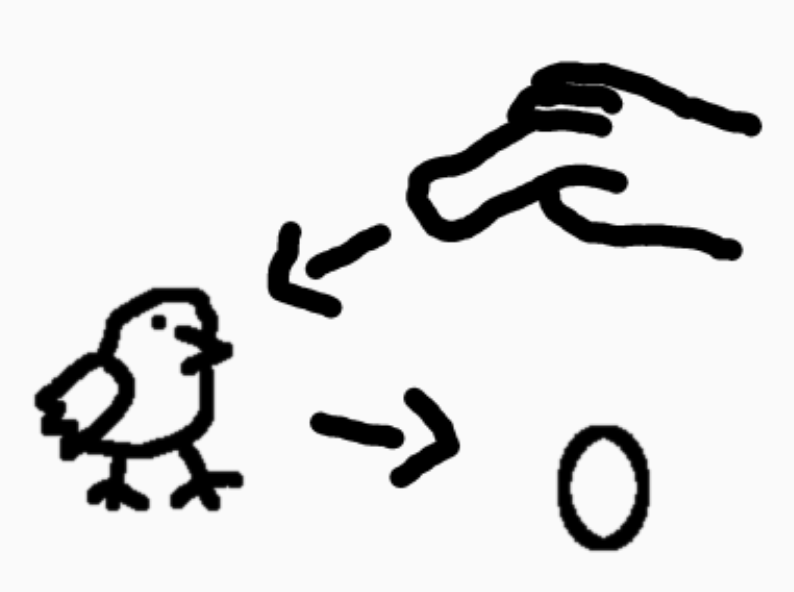
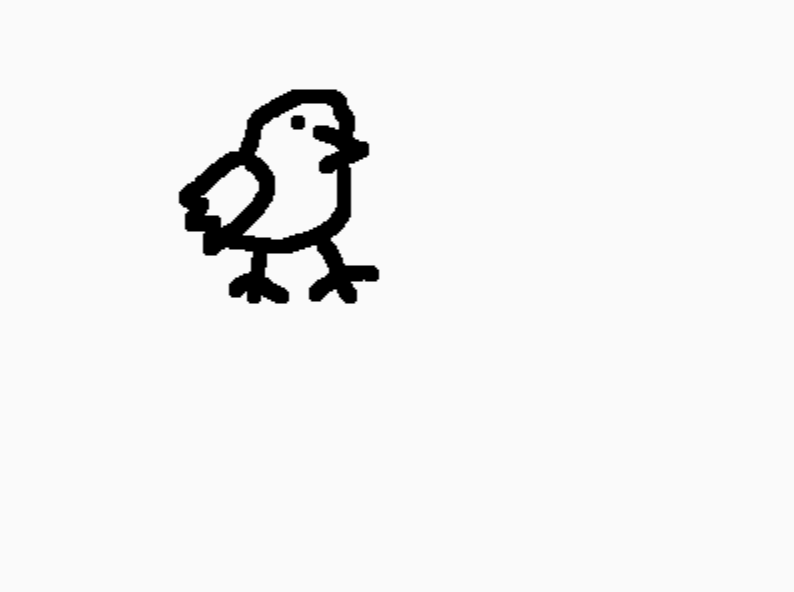
Before and after one commit to harcomaase/happy-mrs-chicken, a plain HTML site: page web/index.html in a window 1280 px wide. Shown: the part 110-702 px from the top of the page, without its empty margins (353-1147 px from the left). Drawn offline with Linux system fonts and the light colour scheme.

Commit message:
feat: make page unscrollable, prevent zoom, change into

```diff
--- a/web/index.html
+++ b/web/index.html
@@ -4,15 +4,16 @@
 <head>
     <title>Happy Mrs. Chicken</title>
     <meta charset="UTF-8">
-    <meta name="viewport" content="width=device-width, initial-scale=1">
+    <meta name="viewport" content="width=device-width, initial-scale=1, maximum-scale=1.0, user-scalable=no">
     <link rel="manifest" href="manifest.json" />
     <link rel="icon" type="image/x-icon" href="huhn.png">
 
     <style>
-        body {
+        body, canvas {
             font-family: sans-serif;
             margin: 0 !important;
             padding: 0 !important;
+            background-color: #FAFAFA;
         }
     </style>
 </head>
--- a/web/script.js
+++ b/web/script.js
@@ -12,7 +12,7 @@ class Display {
     adjustCanvasDimensions() {
         const root = document.getElementsByTagName('html')[0];
         this.width = root.clientWidth;
-        this.height = root.clientHeight;
+        this.height = root.clientHeight - 5;
 
         console.log(`changing canvas dimensions from ${this.canvas.width}x${this.canvas.height} to ${this.width}x${this.height}`);
         this.canvas.width = this.width;
@@ -65,7 +65,13 @@ const GameConfig = {
 }
 class GameState {
     phase = GameConfig.phaseWelcomeScreen;
+    gameInitialisedTimestamp = 0;
 
+    // attributes for phase: welcome screen
+    welcomeScreenTransitionStart = 0;
+    welcomeScreenJumpDone = false;
+
+    // attributes for phase: main game
     chickens = [];
     eggs = [];
 
@@ -80,7 +86,6 @@ gameState.chickens.push(new Chicken(new Point(display.width / 2, display.height
 const images = {};
 images.huhnImage = new Image();
 images.eiImage = new Image();
-images.welcomeScreenImage = new Image();
 let imagesLoaded = 0;
 images.huhnImage.onload = function() {
     checkLoadedImages();
@@ -88,12 +93,8 @@ images.huhnImage.onload = function() {
 images.eiImage.onload = function() {
     checkLoadedImages();
 }
-images.welcomeScreenImage.onload = function() {
-    checkLoadedImages();
-}
 images.huhnImage.src = 'huhn.png';
 images.eiImage.src = 'ei.png';
-images.welcomeScreenImage.src = 'welcome.png';
 
 function registerServiceWorker() {
     if ("serviceWorker" in navigator) {
@@ -123,6 +124,7 @@ function init() {
         display.adjustCanvasDimensions();
     }, false);
 
+    gameState.gameInitialisedTimestamp = Date.now();
     // kick off the game loop
     window.requestAnimationFrame(gameLoop);
 }
@@ -137,8 +139,9 @@ function handleTapEvent(eventX, eventY) {
             break;
         }
         case GameConfig.phaseWelcomeScreen: {
+            // tapping on welcome screen leads to the main game
             console.log('entering main game');
-            gameState.phase = GameConfig.phaseMainGame;
+            gameState.welcomeScreenTransitionStart = Date.now();
             break;
         }
         case GameConfig.phaseGameOver: {
@@ -306,23 +309,53 @@ function drawWelcomeScreen() {
     display.context.fillStyle = "#FAFAFA";
     display.context.fillRect(0, 0, display.width, display.height);
 
-    //if(display.height<images.welcomeScreenImage.naturalHeight) {
-    //    display.context.drawImage(images.welcomeScreenImage, 0, 0, images.welcomeScreenImage.naturalWidth,display.height);
-    //}else if(display.width<images.welcomeScreenImage.naturalWidth) {
-    //    display.context.drawImage(images.welcomeScreenImage, 0, 0, display.width,images.welcomeScreenImage.naturalHeight);
-    if (display.height > display.width) {
-        const scaleFactor = display.width / images.welcomeScreenImage.naturalWidth;
-        let horizontalSpace = (display.height - images.welcomeScreenImage.naturalHeight) / scaleFactor /3;
-        if(horizontalSpace<0){
-            horizontalSpace=0;
+    const timestamp = Date.now();
+    const elapsedSinceStart = timestamp - gameState.gameInitialisedTimestamp;
+    const elapsedSinceTransitionStart = timestamp - gameState.welcomeScreenTransitionStart;
+
+    const transitionDurationInMillis = 500;
+    const slowingFactor = 10;
+    const scale = 2;
+
+
+    // jumping chicken animation as welcome screen
+    let jumpY = -Math.cos(elapsedSinceStart / slowingFactor / 180 * Math.PI) * images.huhnImage.naturalHeight / 2;
+    if (jumpY < 0 && !gameState.welcomeScreenJumpDone) {
+        jumpY = 0;
+    }
+
+    if (gameState.welcomeScreenTransitionStart > 0
+        && !gameState.welcomeScreenJumpDone
+        && jumpY === 0) {
+        gameState.welcomeScreenJumpDone = true;
+        gameState.welcomeScreenTransitionStart = timestamp;
+        return;
+    }
+
+    // main game about to start, begin transition animation
+    if (gameState.welcomeScreenJumpDone) {
+        if (elapsedSinceTransitionStart > transitionDurationInMillis) {
+            gameState.phase = GameConfig.phaseMainGame;
+            return;
         }
-        display.context.drawImage(images.welcomeScreenImage, 0, horizontalSpace, display.width, scaleFactor * images.welcomeScreenImage.naturalHeight);
-    } else {
-        const scaleFactor = display.height / images.welcomeScreenImage.naturalHeight;
-        let verticalSpace = (display.width - images.welcomeScreenImage.naturalWidth) / scaleFactor / 1.25;
-        if(verticalSpace<0){
-            verticalSpace=0;
-        }
-        display.context.drawImage(images.welcomeScreenImage, verticalSpace, 0, scaleFactor * images.welcomeScreenImage.naturalWidth, display.height);
+        const transitionProgressInPercent = elapsedSinceTransitionStart / transitionDurationInMillis;
+        const transitionScale = scale - transitionProgressInPercent;
+
+        const startX = display.width / 2 - images.huhnImage.naturalWidth / 2 * transitionScale;
+        const startY = display.height / 2 - images.huhnImage.naturalHeight / 2 * transitionScale;
+
+        display.context.translate(startX, startY);
+        display.context.scale(transitionScale, transitionScale);
+        display.context.drawImage(images.huhnImage, 0, 0);
+        display.context.resetTransform();
+        return;
     }
+
+    const startX = display.width / 2 - images.huhnImage.naturalWidth / 2 * scale;
+    const startY = display.height / 2 - images.huhnImage.naturalHeight / 2 * scale;
+
+    display.context.translate(startX, startY);
+    display.context.scale(scale, scale);
+    display.context.drawImage(images.huhnImage, 0, -jumpY);
+    display.context.resetTransform();
 }
```
Also changed, not shown: web/welcome.png (deleted).
